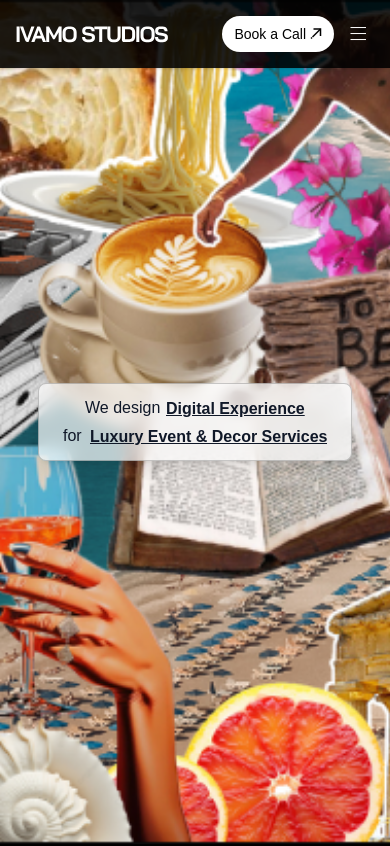
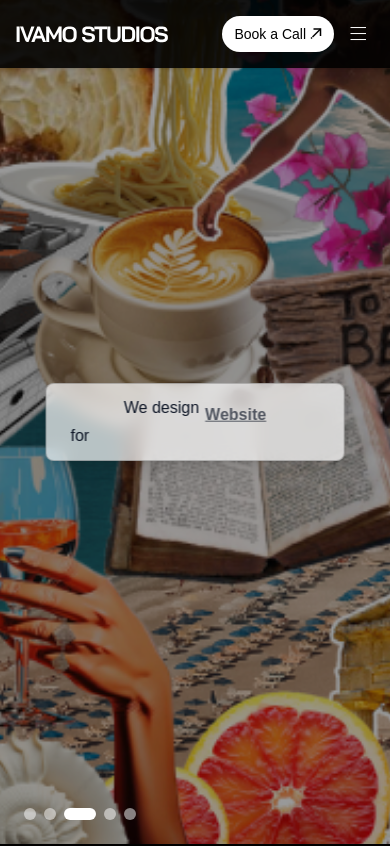
Before and after one commit to codewithswatiee/Ivamo, a Next.js app: page / in a window 390 px wide. Shown: the top 846 px of the page. Built offline with nearby package versions, Linux system fonts and the light colour scheme.

Commit message:
feat: Integrate Framer Motion for enhanced animations in FloatingNavBar and HeroBackground components; streamline brand and tag management

```diff
--- a/src/components/floating-nav-bar.jsx
+++ b/src/components/floating-nav-bar.jsx
@@ -1,10 +1,9 @@
 "use client"
 
-
-import { useEffect, useRef, useState } from "react"
+import { AnimatePresence, motion } from "framer-motion"
+import { useEffect, useState } from "react"
 import ClientModal from "../modal/client-modal"
 import ServiceModal from "../modal/service-modal"
-import { getValidCombinations } from "./hero-background"
 
 // Custom hook to communicate current combination to other components
 function useHeroCombination() {
@@ -25,23 +24,35 @@ export function FloatingNavBar() {
   const { setCurrentCombination, setIsNavAtBottom } = useHeroCombination()
 
   const [isAtBottom, setIsAtBottom] = useState(false)
-  const [combinationIndex, setCombinationIndex] = useState(0)
-  const [designAnimating, setDesignAnimating] = useState(false)
-  const [industryAnimating, setIndustryAnimating] = useState(false)
-  const [prevCombination, setPrevCombination] = useState({ design: '', industry: [] })
+  const [currentHeroState, setCurrentHeroState] = useState({ currentBrand: '', currentTag: '', currentIndustry: '' })
   // Modal state
   const [serviceModalOpen, setServiceModalOpen] = useState(false)
   const [clientModalOpen, setClientModalOpen] = useState(false)
   const [selectedService, setSelectedService] = useState("Everything")
   const [selectedClient, setSelectedClient] = useState("Everyone")
 
-  const combinationIndexRef = useRef(0)
+  // Listen to hero state changes
+  useEffect(() => {
+    const checkHeroState = () => {
+      if (typeof window !== 'undefined' && window.heroState) {
+        const newState = window.heroState
+        setCurrentHeroState(newState)
 
-  // Get valid combinations from brands that have hero images
-  const validCombinations = getValidCombinations()
+        // Update combination for hero background sync
+        setCurrentCombination({
+          design: newState.currentTag,
+          industry: newState.currentIndustry,
+          brand: newState.currentBrand
+        })
+      }
+    }
 
-  // Use the raw valid combinations (each has one service-industry pair)
-  const combinations = validCombinations
+    // Check immediately and then poll for updates
+    checkHeroState()
+    const interval = setInterval(checkHeroState, 100)
+
+    return () => clearInterval(interval)
+  }, [setCurrentCombination])
 
   useEffect(() => {
     const handleScroll = () => {
@@ -54,30 +65,6 @@ export function FloatingNavBar() {
     window.addEventListener("scroll", handleScroll)
     return () => window.removeEventListener("scroll", handleScroll)
   }, [setIsNavAtBottom])
-
-  useEffect(() => {
-    const changeInterval = setInterval(() => {
-      const nextIndex = (combinationIndexRef.current + 1) % combinations.length
-      setPrevCombination(combinations[combinationIndexRef.current])
-      combinationIndexRef.current = nextIndex
-      setCombinationIndex(nextIndex)
-      setDesignAnimating(true)
-      setIndustryAnimating(true)
-
-      // Update current combination for hero background
-      setCurrentCombination(combinations[nextIndex])
-
-      setTimeout(() => {
-        setDesignAnimating(false)
-        setIndustryAnimating(false)
-      }, 500)
-    }, 3000)
-
-    // Set initial combination
-    setCurrentCombination(combinations[0])
-
-    return () => clearInterval(changeInterval)
-  }, [combinations.length, setCurrentCombination])
 
   // Handlers for modal open/close
   const handleServiceClick = () => setServiceModalOpen(true)
@@ -114,70 +101,6 @@ export function FloatingNavBar() {
           transform: translate(-50%, calc(40vh - 30px));
         }
 
-        /* Optimized animations with overlapping exit/entry for seamless transitions */
-        .slide-in {
-          animation: slideInSmooth 0.5s cubic-bezier(0.25, 0.46, 0.45, 0.94);
-        }
-
-        .slide-out {
-          animation: slideOutSmooth 0.5s cubic-bezier(0.55, 0.085, 0.68, 0.53);
-        }
-
-        .slide-in-up {
-          animation: slideInUpSmooth 0.5s cubic-bezier(0.25, 0.46, 0.45, 0.94);
-        }
-
-        .slide-out-down {
-          animation: slideOutDownSmooth 0.5s cubic-bezier(0.55, 0.085, 0.68, 0.53);
-        }
-
-        @keyframes slideInSmooth {
-          0% {
-            transform: translateY(100%);
-            opacity: 0;
-          }
-          100% {
-            transform: translateY(0);
-            opacity: 1;
-          }
-        }
-
-        @keyframes slideOutSmooth {
-          0% {
-            transform: translateY(0);
-            opacity: 1;
-          }
-          100% {
-            transform: translateY(-100%);
-            opacity: 0;
-          }
-        }
-
-        @keyframes slideInUpSmooth {
-          0% {
-            transform: translateY(-100%);
-            opacity: 0;
-          }
-          100% {
-            transform: translateY(0);
-            opacity: 1;
-          }
-        }
-
-        @keyframes slideOutDownSmooth {
-          0% {
-            transform: translateY(0);
-            opacity: 1;
-          }
-          100% {
-            transform: translateY(100%);
-            opacity: 0;
-          }
-        }
-
-        .animated-span {
-          will-change: transform, opacity;
-        }
         .nav-bar-container.modal-open { z-index: 110; }
       `}</style>
       <div className={`nav-bar-container ${forcedBottom ? "at-bottom" : ""} ${modalOpenClass}`}>
@@ -186,35 +109,56 @@ export function FloatingNavBar() {
             <div className="flex flex-col sm:flex-row items-center justify-center gap-1 sm:gap-2 whitespace-nowrap">
               <div className="flex items-center justify-center gap-1.5 text-gray-900 font-medium sm:text-sm">
                 <span>We design</span>
-                <div className="relative overflow-hidden inline-block h-[1.4em] text-gray-900 font-semibold sm:h-[1.2em] sm:text-sm">
-                  <span className={`flex justify-center animated-span ${designAnimating ? "slide-out" : "hidden"}`}>
-                    {prevCombination.design}
-                  </span>
-                  <span
-                    className={`flex justify-center animated-span ${designAnimating ? "slide-in" : ""}`}
-                    style={{ cursor: 'pointer', textDecoration: 'underline' }}
-                    onClick={handleServiceClick}
-                  >
-                    {combinations[combinationIndex].design}
-                  </span>
-                </div>
+                <motion.div
+                  layout
+                  className="relative inline-block text-gray-900 font-semibold sm:text-sm"
+                  transition={{ duration: 0.6, ease: "easeInOut" }}
+                >
+                  <AnimatePresence mode="wait">
+                    <motion.span
+                      key={currentHeroState.currentTag}
+                      initial={{ opacity: 0, y: 20 }}
+                      animate={{ opacity: 1, y: 0 }}
+                      exit={{ opacity: 0, y: -20 }}
+                      transition={{
+                        duration: 0.5,
+                        ease: [0.25, 0.46, 0.45, 0.94],
+                        type: "tween"
+                      }}
+                      className="inline-block whitespace-nowrap cursor-pointer underline"
+                      onClick={handleServiceClick}
+                    >
+                      {currentHeroState.currentTag || 'Everything'}
+                    </motion.span>
+                  </AnimatePresence>
+                </motion.div>
               </div>
               <div className="flex items-center justify-center gap-2 text-gray-900 font-medium sm:text-sm">
                 <span>for</span>
-                <div className="relative overflow-hidden inline-block h-[1.4em] text-gray-900 font-semibold sm:h-[1.2em] sm:text-sm">
-                  <span
-                    className={`flex justify-center animated-span ${industryAnimating ? "slide-out-down" : "hidden"}`}
-                  >
-                    {prevCombination.industry}
-                  </span>
-                  <span
-                    className={`flex justify-center animated-span ${industryAnimating ? "slide-in-up" : ""}`}
-                    style={{ cursor: 'pointer', textDecoration: 'underline' }}
-                    onClick={handleClientClick}
-                  >
-                    {combinations[combinationIndex].industry}
-                  </span>
-                </div>
+                <motion.div
+                  layout
+                  className="relative inline-block text-gray-900 font-semibold sm:text-sm"
+                  transition={{ duration: 0.6, ease: "easeInOut" }}
+                >
+                  <AnimatePresence mode="wait">
+                    <motion.span
+                      key={currentHeroState.currentIndustry}
+                      initial={{ opacity: 0, y: 20 }}
+                      animate={{ opacity: 1, y: 0 }}
+                      exit={{ opacity: 0, y: -20 }}
+                      transition={{
+                        duration: 0.5,
+                        ease: [0.25, 0.46, 0.45, 0.94],
+                        type: "tween",
+                        delay: 0.1
+                      }}
+                      className="inline-block whitespace-nowrap cursor-pointer underline"
+                      onClick={handleClientClick}
+                    >
+                      {currentHeroState.currentIndustry || 'Everyone'}
+                    </motion.span>
+                  </AnimatePresence>
+                </motion.div>
               </div>
             </div>
           </div>
--- a/src/components/hero-background.jsx
+++ b/src/components/hero-background.jsx
@@ -1,6 +1,6 @@
 "use client"
-import { cn } from "@/lib/utils"
-import { useState, useEffect, useMemo } from "react"
+import { AnimatePresence, motion } from "framer-motion";
+import { useEffect, useState } from "react";
 
 // Brand data with industry and services associations
 const brandData = {
@@ -106,44 +106,32 @@ const brandData = {
   }
 };
 
-// Map combinations to hero images - only brands with available images
+// Map combinations to hero images - only the 5 featured brands
 const heroImagesByBrand = {
-  "Kaya": {
-    desktop: "/kaya/Kaya1.png",
-    mobile: "/kaya/Kaya1.png",
+  "Raise": {
+    desktop: "/raise/3.jpg",
+    mobile: "/raise/3.png",
+  },
+  "CHORUS": {
+    desktop: "/chorus/chorus.png",
+    mobile: "/chorus/chorus-mobile.png",
+  },
+  "INIT": {
+    desktop: "/init/init_banner.png",
+    mobile: "/init/init.png",
   },
   "Do It Up": {
     desktop: "/doitup/2.jpg",
     mobile: "/doitup/2.jpg",
   },
-  "INIT": {
-    desktop: "/init/init_banner.png",
-    mobile: "/init/init.png",
-  },
-  "CHORUS": {
-    desktop: "/chorus/chorus.png",
-    mobile: "/chorus/chorus-mobile.png",
-  },
-  "Raise": {
-    desktop: "/raise/3.jpg",
-    mobile: "/raise/3.png",
-  },
-  "Homestolife": {
-    desktop: "/homestolife/4.png",
-    mobile: "/homestolife/4.png",
-  },
   "RAF Clothing": {
     desktop: "/raf/raf.png",
     mobile: "/raf/raf.png",
-  },
-  "Plus 91": {
-    desktop: "/+91/1.png",
-    mobile: "/+91/+91_2.png",
   }
 }
 
-// Only brands that have hero images available
-const availableBrands = Object.keys(heroImagesByBrand)
+// Only the 5 featured brands
+const availableBrands = ["Raise", "CHORUS", "INIT", "Do It Up", "RAF Clothing"]
 
 // Default fallback images
 const defaultHeroImages = [
@@ -211,96 +199,75 @@ function getValidCombinations() {
 }
 
 export default function HeroBackground() {
-  const [currentImageIndex, setCurrentImageIndex] = useState(0)
-  const [currentCombination, setCurrentCombination] = useState(null)
-  const [isNavAtBottom, setIsNavAtBottom] = useState(false)
-  // Keep the last non-default images shown so scrolling (which may move the
-  // floating nav to bottom) doesn't immediately revert the hero to the
-  // default black/background. This preserves the visible image during scroll.
-  const [lastShownImages, setLastShownImages] = useState(null)
+  const [currentBrandIndex, setCurrentBrandIndex] = useState(0)
+  const [currentTagIndex, setCurrentTagIndex] = useState(0)
 
-  // Listen for updates from floating nav
+  // Get the current brand
+  const currentBrand = availableBrands[currentBrandIndex]
+  const brandInfo = brandData[currentBrand]
+  const brandImages = heroImagesByBrand[currentBrand]
+
+  // Share current brand and tag with floating navbar
   useEffect(() => {
-    const checkNavState = () => {
-      if (typeof window !== 'undefined' && window.floatingNavState) {
-        const { currentCombination: navCombination, isNavAtBottom: navAtBottom } = window.floatingNavState
-        setCurrentCombination(navCombination)
-        setIsNavAtBottom(navAtBottom)
+    if (typeof window !== 'undefined' && brandInfo) {
+      const currentTag = brandInfo.services[currentTagIndex]
+      window.heroState = {
+        currentBrand,
+        currentTag,
+        currentIndustry: brandInfo.industry
       }
     }
+  }, [currentBrand, currentTagIndex, brandInfo])
 
-    // Check immediately and then poll for updates
-    checkNavState()
-    const interval = setInterval(checkNavState, 100)
+  // Auto-rotate through brands every 3 seconds (faster)
+  useEffect(() => {
+    const brandInterval = setInterval(() => {
+      setCurrentBrandIndex((prev) => (prev + 1) % availableBrands.length)
+      setCurrentTagIndex(0) // Reset tag when brand changes
+    }, 3000)
 
-    return () => clearInterval(interval)
+    return () => clearInterval(brandInterval)
   }, [])
 
-  // Determine which images to show based on nav position and current combination
-  let imagesToShow = defaultHeroImages
+  // Auto-rotate through tags every 1 second (faster)
+  useEffect(() => {
+    if (!brandInfo || brandInfo.services.length === 0) return
 
-  // Compute matching brand in a memo to avoid running findMatchingBrand during
-  // render in a way that causes state updates.
-  // Prefer a direct brand provided by the combination (floating nav already
-  // supplies `brand`), fall back to the matching algorithm otherwise.
-  const brandFromCombination = useMemo(() => {
-    if (!isNavAtBottom && currentCombination && currentCombination.brand) {
-      return currentCombination.brand
-    }
-    // if nav at bottom we don't pick a new brand
-    return null
-  }, [currentCombination, isNavAtBottom])
+    const tagInterval = setInterval(() => {
+      setCurrentTagIndex((prev) => (prev + 1) % brandInfo.services.length)
+    }, 1000)
 
-  // When a brand is available from the combination, persist it so scrolling
-  // (which moves nav to bottom) can still show the same image.
-  useEffect(() => {
-    if (brandFromCombination && heroImagesByBrand[brandFromCombination]) {
-      setLastShownImages([heroImagesByBrand[brandFromCombination]])
-    }
-  }, [brandFromCombination])
+    return () => clearInterval(tagInterval)
+  }, [brandInfo])
 
-  // Determine images: prefer direct brand, then algorithmic match. If the
-  // resolved brand has no hero image, don't switch — preserve the last
-  // shown images instead (so combinations without images are effectively
-  // skipped).
-  const matchingBrand = useMemo(() => {
-    if (!isNavAtBottom && currentCombination) {
-      return findMatchingBrand(currentCombination)
-    }
-    return null
-  }, [currentCombination, isNavAtBottom])
-
-  // pick candidate brand (direct from combination preferred)
-  const candidateBrand = brandFromCombination || matchingBrand
-
-  if (candidateBrand && heroImagesByBrand[candidateBrand]) {
-    imagesToShow = [heroImagesByBrand[candidateBrand]]
-    // persist shown images (already handled in effect when brandFromCombination changes)
-  } else if (isNavAtBottom && lastShownImages) {
-    // Preserve the last shown brand images while the nav is at bottom
-    imagesToShow = lastShownImages
-  } else {
-    // No candidate with images; keep defaultHeroImages (or nothing) — we
-    // prefer not to switch to a brand that has no hero image.
-    imagesToShow = defaultHeroImages
+  if (!brandInfo || !brandImages) {
+    return <section id="hero-background" className="h-[100dvh] bg-black"></section>
   }
 
-  const currentImage = imagesToShow[currentImageIndex] || imagesToShow[0]
+  const currentTag = brandInfo.services[currentTagIndex]
 
   return (
-  <section id="hero-background" className="h-[100dvh] top-0 left-0 right-0 z-0 overflow-hidden">
-      {/* Background Images (motion-driven scale) */}
+  <section id="hero-background" className="h-[100dvh] top-0 left-0 right-0 z-0 overflow-hidden relative">
+      {/* Background Images with Framer Motion */}
       <div className="absolute inset-0 top-0">
-        {imagesToShow.map((image, index) => (
-          <div key={index}>
+        <AnimatePresence>
+          <motion.div
+            key={currentBrandIndex}
+            initial={{ opacity: 0, scale: 1.05 }}
+            animate={{ opacity: 1, scale: 1 }}
+            exit={{ opacity: 0, scale: 1.05 }}
+            transition={{
+              duration: 0.6,
+              ease: [0.25, 0.46, 0.45, 0.94],
+              scale: { duration: 4 }
+            }}
+            className="absolute inset-0"
+          >
             {/* Desktop background (md+) */}
             <div
-              className={cn(
-                "hidden md:block absolute bg-black inset-0 transition-opacity duration-1000",
-                index === currentImageIndex ? "opacity-100" : "opacity-0",
-              )}
+              className="hidden md:block absolute bg-black inset-0"
               style={{
-                backgroundImage: `url(${image.desktop || image.mobile})`,
+                backgroundImage: `url(${brandImages.desktop})`,
                 backgroundSize: "cover",
                 backgroundPosition: "center",
                 backgroundRepeat: "no-repeat",
@@ -310,66 +277,53 @@ export default function HeroBackground() {
 
             {/* Mobile background (sm) */}
             <div
-              className={cn(
-                "block md:hidden absolute inset-0 transition-opacity duration-1000",
-                index === currentImageIndex ? "opacity-100" : "opacity-0",
-              )}
+              className="block md:hidden absolute inset-0"
               style={{
-                backgroundImage: `url(${image.mobile || image.desktop})`,
+                backgroundImage: `url(${brandImages.mobile})`,
                 backgroundSize: "cover",
                 backgroundPosition: "center",
                 backgroundRepeat: "no-repeat",
                 backgroundColor: "#0b0b0b",
               }}
             />
-          </div>
-        ))}
-  </div>
+          </motion.div>
+        </AnimatePresence>
+      </div>
 
-      {/* Project Info + Navigation (mobile: stacked, desktop: side-by-side) */}
-      {/* <div className="absolute bottom-8 left-0 right-0 px-6 md:px-8 text-white flex flex-col md:flex-row items-center md:items-end justify-between">
-        <div className="w-full md:w-auto text-left md:text-left mb-4 md:mb-0">
-          <h3 className="text-[16px] font-bold mb-2">{currentImage.title}</h3>
-          <p className="text-[15px] opacity-90 max-w-2xl">{currentImage.subtitle}</p>
-        </div>
+      {/* Dark overlay for text readability */}
+      <div className="absolute inset-0 bg-black/40 z-10" />
 
-        <div className="flex items-center gap-4 justify-center">
-          <button
-            aria-label="previous image"
-            onClick={() => setCurrentImageIndex((i) => Math.max(0, i - 1))}
-            className={cn(
-              "rounded-md p-4 shadow-sm transition",
-              currentImageIndex === 0
-                ? "bg-[#5E5E5E] text-gray-600 cursor-not-allowed pointer-events-none"
-                : "bg-white/90 cursor-pointer hover:opacity-95",
-            )}
-            disabled={currentImageIndex === 0}
-          >
-            <svg width="12" height="11" viewBox="0 0 12 11" fill="none" xmlns="http://www.w3.org/2000/svg">
-              <path d="M6 9.5L2 5.5M2 5.5L6 1.5M2 5.5H12" stroke="#1A1A1A" strokeWidth="1.5" strokeMiterlimit="10" />
-            </svg>
-          </button>
-
-          <button
-            aria-label="next image"
-            onClick={() => setCurrentImageIndex((i) => Math.min(heroImages.length - 1, i + 1))}
-            className={cn(
-              "rounded-md p-4 shadow-sm transition",
-              currentImageIndex === heroImages.length - 1
-                ? "bg-[#5E5E5E] text-gray-600 cursor-not-allowed pointer-events-none"
-                : "bg-white/90 cursor-pointer hover:opacity-95",
-            )}
-            disabled={currentImageIndex === heroImages.length - 1}
-          >
-            <svg width="12" height="10" viewBox="0 0 12 10" fill="none" xmlns="http://www.w3.org/2000/svg">
-              <path d="M6 9L10 5L6 1" stroke="#1A1A1A" strokeWidth="1.5" strokeMiterlimit="10" />
-              <path d="M10 5H0" stroke="#1A1A1A" strokeWidth="1.5" strokeMiterlimit="10" />
-            </svg>
-          </button>
-        </div>
-      </div> */}
+      {/* Brand information overlay */}
+      <div className="absolute inset-0 z-20 flex flex-col justify-end p-6 md:p-12">
+        {/* Bottom section - Navigation dots */}
+        <motion.div
+          className="flex gap-2"
+          initial={{ opacity: 0, y: 20 }}
+          animate={{ opacity: 1, y: 0 }}
+          transition={{ duration: 0.4, delay: 0.2 }}
+        >
+          {availableBrands.map((_, index) => (
+            <motion.button
+              key={index}
+              onClick={() => {
+                setCurrentBrandIndex(index)
+                setCurrentTagIndex(0)
+              }}
+              className={`transition-all rounded-full ${
+                index === currentBrandIndex
+                  ? "bg-white w-8 h-3"
+                  : "bg-white/50 hover:bg-white/75 w-3 h-3"
+              }`}
+              aria-label={`Go to brand ${index + 1}`}
+              whileHover={{ scale: 1.2 }}
+              whileTap={{ scale: 0.9 }}
+              transition={{ duration: 0.2 }}
+            />
+          ))}
+        </motion.div>
+      </div>
     </section>
   )
 }
 
-export { defaultHeroImages as heroImages, getValidCombinations, brandData, availableBrands }
+export { availableBrands, brandData, getValidCombinations, defaultHeroImages as heroImages };
```
